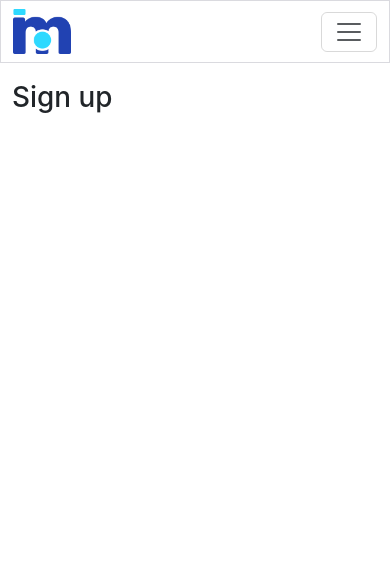
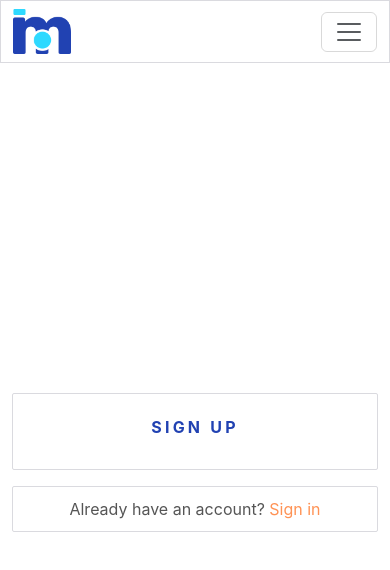
Before and after one commit to 2ndborn/moments_micah, a React (Create React App) app: page /signup in a window 390 px wide. Shown: the top 570 px of the page. Built offline with nearby package versions, Linux system fonts and the light colour scheme.

Commit message:
added axios

```diff
--- a/package.json
+++ b/package.json
@@ -9,7 +9,7 @@
     "@testing-library/react": "^16.3.0",
     "@testing-library/user-event": "^12.8.3",
     "@types/react": "^19.1.2",
-    "axios": "^1.8.4",
+    "axios": "^1.9.0",
     "bootstrap": "5",
     "core-js": "^3.41.0",
     "jwt-decode": "^3.1.2",
--- a/public/index.html
+++ b/public/index.html
@@ -24,8 +24,8 @@
      crossorigin="use-credentials"
     />
     <link
-      href="https://fonts.googleapis.com/css2?family=DM+Sans:wght@500;700&display=swap"
-      rel="stylesheet" />
+      href="https://fonts.googleapis.com/css2?family=DM+Sans:ital,opsz,wght@0,9..40,100..1000;1,9..40,100..1000&display=swap"
+      rel="stylesheet">
     <script
       src="https://kit.fontawesome.com/23e3b6457b.js"
       crossorigin="anonymous"
--- a/src/App.js
+++ b/src/App.js
@@ -2,6 +2,8 @@
 import NavBar from './components/NavBar';
 import Container from 'react-bootstrap/Container'
 import { Route, Switch } from 'react-router-dom';
+import './api/axiosDefaults'
+import SignUpForm from './pages/auth/SignUpForm';
 
 function App() {
   return (
@@ -11,7 +13,7 @@
         <Switch>
           <Route exact path="/" render={() => <h1>Home page</h1>} />
           <Route exact path="/signin" render={() => <h1>Sign in</h1>} />
-          <Route exact path="/signup" render={() => <h1>Sign up</h1>} />
+          <Route exact path="/signup" render={() => <SignUpForm />} />
           <Route render={() => <h1>Page not found!</h1>} />
         </Switch>
       </Container>
--- a/src/App.module.css
+++ b/src/App.module.css
@@ -6,6 +6,25 @@
 
 .Main {
   padding-top: 81px;
+}
+
+.Content {
+  background-color: #ffffff;
+  padding: 10px;
+  border-radius: 2px;
+  border: 1px solid #dadadf;
+}
+
+.FillerImage {
+  object-fit: cover;
+  height: 100%;
+  width: 100%;
+}
+
+.Image {
+  max-height: 40vh;
+  max-width: 100%;
+  object-fit: contain;
 }
 
 * {
@@ -26,6 +45,10 @@
   transition: color ease-in-out 0.3s;
 }
 
+input[type="file"] {
+  display: none;
+}
+
 i {
   color: #cfced3;
   font-size: 1.6rem;
@@ -38,3 +61,22 @@
   transition: color ease-in-out 0.3s;
   color: #2142b2;
 }
+
+figure {
+  text-align: center;
+  display: inline-block;
+}
+
+/* scrollbar */
+*::-webkit-scrollbar {
+  width: 5px;
+}
+*::-webkit-scrollbar-track {
+  background: #f1f1f1;
+}
+*::-webkit-scrollbar-thumb {
+  background: #888;
+}
+*::-webkit-scrollbar-thumb:hover {
+  background: #555;
+}
--- /dev/null
+++ b/src/api/axiosDefaults.js
@@ -0,0 +1,5 @@
+import axios from "axios";
+
+axios.defaults.baseURL = 'https://drf-api-micah-ad42675b3e01.herokuapp.com/'
+axios.defaults.headers.post['Content-Type'] = 'multipart/form-data'
+axios.defaults.withCredentials = true
--- /dev/null
+++ b/src/pages/auth/SignUpForm.js
@@ -0,0 +1,41 @@
+import React from "react";
+import { Link } from "react-router-dom";
+
+import styles from "../../styles/SignInUpForm.module.css";
+import btnStyles from "../../styles/Button.module.css";
+import appStyles from "../../App.module.css";
+
+import { Form, Button, Image, Col, Row, Container } from "react-bootstrap";
+
+const SignUpForm = () => {
+  return (
+    <Row className={styles.Row}>
+      <Col className="my-auto py-2 p-md-2" md={6}>
+        <Container className={`${appStyles.Content} p-4 `}>
+          <h1 className={styles.Header}>sign up</h1>
+
+            {/* add your form here */}
+
+        </Container>
+        <Container className={`mt-3 ${appStyles.Content}`}>
+          <Link className={styles.Link} to="/signin">
+            Already have an account? <span>Sign in</span>
+          </Link>
+        </Container>
+      </Col>
+      <Col
+        md={6}
+        className={`my-auto d-none d-md-block p-2 ${styles.SignUpCol}`}
+      >
+        <Image
+          className={`${appStyles.FillerImage}`}
+          src={
+            "https://codeinstitute.s3.amazonaws.com/AdvancedReact/hero2.jpg"
+          }
+        />
+      </Col>
+    </Row>
+  );
+};
+
+export default SignUpForm;
--- /dev/null
+++ b/src/styles/Button.module.css
@@ -0,0 +1,69 @@
+.Button {
+    font-size: 0.8rem;
+    align-self: center;
+    border-radius: 100px;
+    border-color: transparent;
+    padding: 4px 10px;
+    margin-left: 2px;
+    margin-right: 2px;
+    min-width: 75px;
+  }
+
+  .Button:hover {
+    opacity: 0.8;
+    border-color: transparent;
+    cursor: pointer;
+  }
+
+  .Button:hover:active {
+    background-color: #2142b2 !important;
+  }
+
+  .Button:active {
+    background-color: #2142b2 !important;
+  }
+
+  .Button:focus {
+    background-color: #2142b2;
+  }
+
+  .Wide {
+    padding: 10px 50px;
+    width: 100%;
+  }
+
+  .Blue,
+  .BlueOutline:hover,
+  .Bright:hover {
+    background-color: #2142b2;
+    color: #ffffff;
+  }
+
+  .BlueOutline,
+  .Blue:hover {
+    /* border: 1px solid #2142b2; */
+    background-color: #ffffff;
+    color: #2142b2;
+  }
+
+  .Black,
+  .BlackOutline:hover {
+    /* background-color: #242a3d;
+    color: white; */
+    background-color: #242a3d;
+    color: aliceblue;
+  }
+
+  .Black:hover,
+  .BlackOutline {
+    /* background-color: #dadadf;
+    color: #242a3d;
+    border-color: #242a3d; */
+    background-color: aliceblue;
+    color: #242a3d;
+  }
+
+  .Bright {
+    background-color: #2ed9ff;
+    color: #2142b2;
+  }
--- a/src/styles/NavBar.module.css
+++ b/src/styles/NavBar.module.css
@@ -8,6 +8,6 @@
     text-decoration: none;
 }
 
-.Active {
+.Active i {
     color: #2142b2;
 }
--- /dev/null
+++ b/src/styles/SignInUpForm.module.css
@@ -0,0 +1,46 @@
+.Row {
+    height: calc(100vh - 81px);
+  }
+  .Input {
+    background: #ffffff;
+    border: 1px solid #f0f1f9;
+    box-sizing: border-box;
+    border-radius: 2px;
+    color: #7177a1;
+    text-align: center;
+    padding: 10px;
+  }
+
+  .Header {
+    font-style: normal;
+    font-weight: bold;
+    font-size: 16px;
+    line-height: 19px;
+    text-align: center;
+    letter-spacing: 0.2em;
+    text-transform: uppercase;
+    color: #2142b2;
+  }
+
+  .Link {
+    text-decoration: none;
+    text-align: center;
+    display: block;
+    margin: auto;
+  }
+
+  .Link span {
+    color: #ff9254;
+  }
+
+  .Container {
+    padding: 30px 10px;
+  }
+
+  .SignInCol {
+    height: 320px;
+  }
+
+  .SignUpCol {
+    height: 375px;
+  }
```
Also changed, not shown: 1 other file (tests, documents, lock files or other folders). Lines whose indentation alone changed are shown as unchanged.
